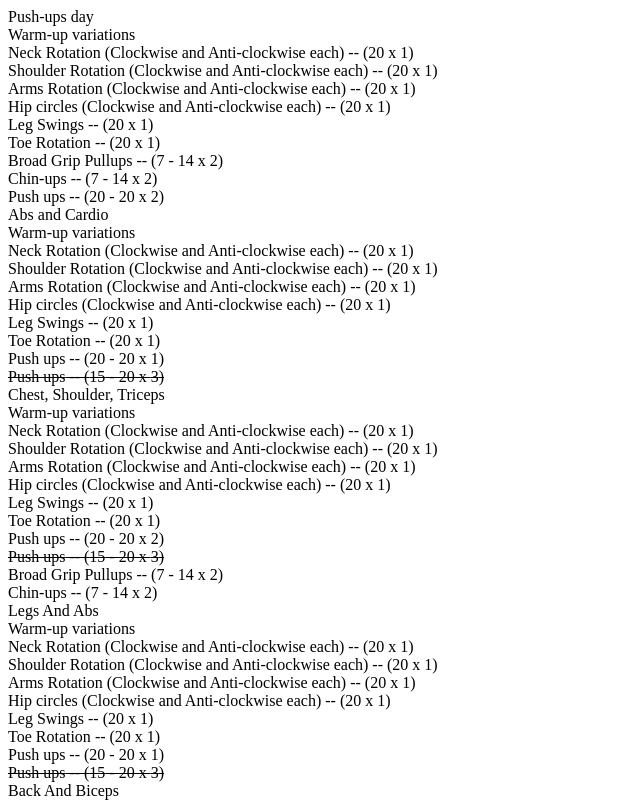
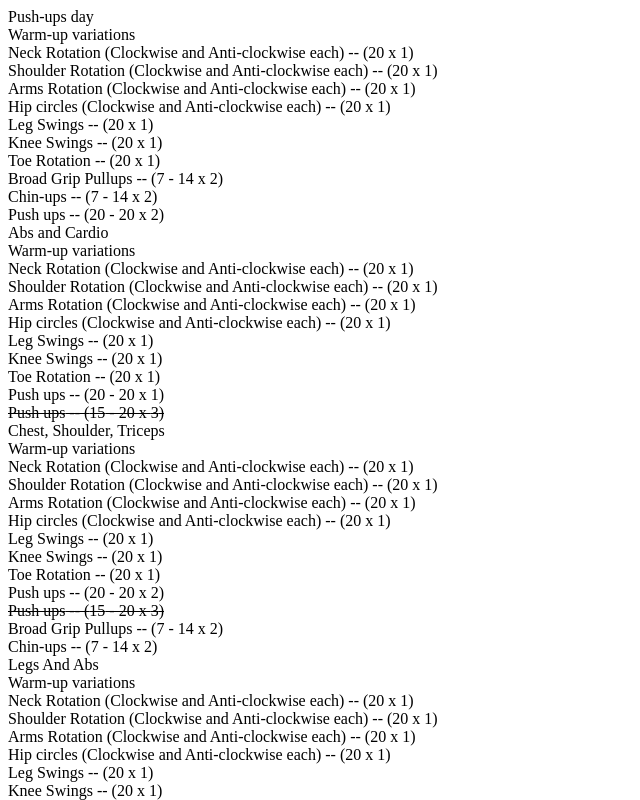
Before and after one commit to IlIIIlIIIlIlIlI/workout-plan, a React (Create React App) app: page / in a window 1280 px wide. Shown: the top 800 px of the page, without its empty margins (0-640 px from the left). Built offline with nearby package versions, Linux system fonts and the light colour scheme.

Commit message:
new changes

```diff
--- a/src/Master.ts
+++ b/src/Master.ts
@@ -65,6 +65,13 @@ const currentWarmUp: Variation[] = [
   {
     currentVariation: {
       exerciseName: 'Leg Swings',
+      repeatition: { min: 20 },
+      set: 1,
+    },
+  },
+  {
+    currentVariation: {
+      exerciseName: 'Knee Swings',
       repeatition: { min: 20 },
       set: 1,
     },
```
